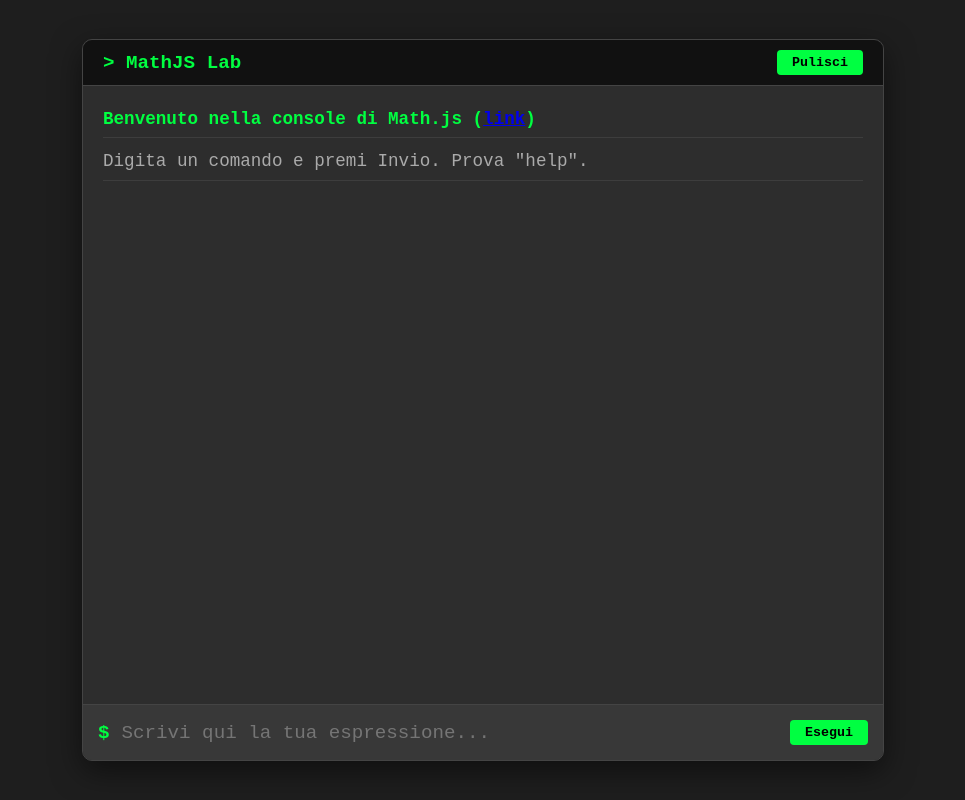
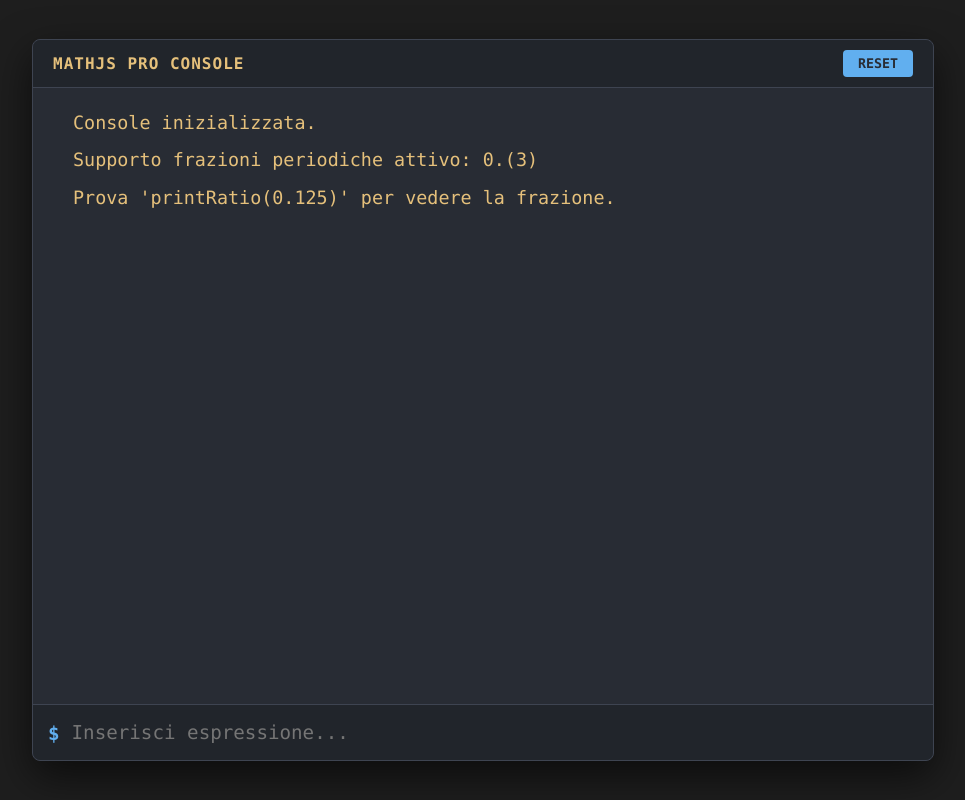
Before and after one commit to salvatorecapolupo/mathjs, a plain HTML site: page index.html in a window 1280 px wide. Shown: the whole page, without its empty margins (157-1122 px from the left). Drawn offline with nearby package versions, Linux system fonts and the light colour scheme.

Commit message:
Update index.html

```diff
--- a/index.html
+++ b/index.html
@@ -3,102 +3,95 @@
 <head>
     <meta charset="UTF-8">
     <meta name="viewport" content="width=device-width, initial-scale=1.0">
-    <title>MathJS Student Console</title>
+    <title>MathJS Pro Lab</title>
     <script src="https://cdnjs.cloudflare.com/ajax/libs/mathjs/11.8.0/math.js"></script>
     <style>
         :root {
-            --bg-color: #1e1e1e;
-            --terminal-bg: #2d2d2d;
-            --text-color: #f0f0f0;
-            --accent-color: #00ff41; /* Hacker Green */
-            --error-color: #ff5555;
-            --input-bg: #383838;
+            --bg: #1e1e1e;
+            --term: #282c34;
+            --text: #abb2bf;
+            --green: #98c379;
+            --blue: #61afef;
+            --red: #e06c75;
+            --yellow: #e5c07b;
+            --purple: #c678dd;
         }
 
         body {
-            font-family: 'Courier New', Courier, monospace;
-            background-color: var(--bg-color);
-            color: var(--text-color);
+            font-family: 'Consolas', 'Monaco', monospace;
+            background-color: var(--bg);
+            color: var(--text);
             margin: 0;
             display: flex;
             justify-content: center;
             align-items: center;
             height: 100vh;
-            padding: 20px;
-            box-sizing: border-box;
         }
 
-        .console-container {
-            width: 100%;
-            max-width: 800px;
+        .console-box {
+            width: 95%;
+            max-width: 900px;
             height: 90vh;
-            background-color: var(--terminal-bg);
-            border-radius: 10px;
-            box-shadow: 0 10px 30px rgba(0,0,0,0.5);
+            background-color: var(--term);
+            border-radius: 8px;
+            box-shadow: 0 15px 40px rgba(0,0,0,0.6);
             display: flex;
             flex-direction: column;
-            overflow: hidden;
-            border: 1px solid #444;
+            border: 1px solid #3e4451;
         }
 
         .header {
-            background-color: #111;
+            background: #21252b;
             padding: 10px 20px;
-            border-bottom: 1px solid #444;
+            border-bottom: 1px solid #3e4451;
             display: flex;
             justify-content: space-between;
             align-items: center;
+            border-radius: 8px 8px 0 0;
         }
 
-        .header h1 {
-            font-size: 1.2rem;
-            margin: 0;
-            color: var(--accent-color);
+        .header h2 { margin: 0; color: var(--yellow); font-size: 1rem; letter-spacing: 1px; }
+
+        button {
+            background: var(--blue);
+            color: #282c34;
+            border: none;
+            padding: 6px 15px;
+            border-radius: 4px;
+            cursor: pointer;
+            font-family: inherit;
+            font-weight: bold;
         }
+        button:hover { opacity: 0.9; }
 
-        .output-area {
+        .output {
             flex-grow: 1;
             padding: 20px;
             overflow-y: auto;
-            font-size: 1.1rem;
-            line-height: 1.5;
+            font-size: 1.15rem;
+            line-height: 1.6;
         }
 
-        .line {
-            margin-bottom: 10px;
-            border-bottom: 1px solid #3d3d3d;
-            padding-bottom: 5px;
+        .line { margin-bottom: 8px; word-wrap: break-word; }
+        .line.in { color: #888; margin-top: 15px; }
+        .line.in::before { content: "> "; color: var(--blue); }
+
+        .line.out { color: var(--green); margin-left: 20px; font-weight: bold; }
+        .line.ratio-out { color: var(--purple); margin-left: 20px; font-style: italic; }
+        .line.err { color: var(--red); margin-left: 20px; background: rgba(224, 108, 117, 0.1); padding: 2px 5px; border-radius: 4px; }
+        .line.info { color: var(--yellow); margin-left: 20px; }
+
+        .input-group {
+            display: flex;
+            padding: 15px;
+            background: #21252b;
+            border-radius: 0 0 8px 8px;
+            border-top: 1px solid #3e4451;
         }
 
-        .line.user {
-            color: #aaa;
-        }
+        .prompt { color: var(--blue); margin-right: 10px; font-weight: bold; font-size: 1.2rem; padding-top: 2px;}
 
-        .line.result {
-            color: var(--accent-color);
-            font-weight: bold;
-        }
-
-        .line.error {
-            color: var(--error-color);
-        }
-
-        .input-area {
-            display: flex;
-            padding: 15px;
-            background-color: var(--input-bg);
-            border-top: 1px solid #444;
-        }
-
-        .prompt-char {
-            color: var(--accent-color);
-            margin-right: 10px;
-            font-weight: bold;
-            font-size: 1.2rem;
-            padding-top: 2px;
-        }
-
-        #command-input {
+        input {
             flex-grow: 1;
             background: transparent;
             border: none;
@@ -107,115 +100,140 @@
             font-size: 1.2rem;
             outline: none;
         }
-
-        button {
-            background-color: var(--accent-color);
-            color: #000;
-            border: none;
-            padding: 5px 15px;
-            cursor: pointer;
-            font-family: inherit;
-            font-weight: bold;
-            border-radius: 4px;
-            margin-left: 10px;
-        }
-
-        button:hover {
-            opacity: 0.8;
-        }
-
-        /* Scrollbar styling */
-        ::-webkit-scrollbar { width: 10px; }
-        ::-webkit-scrollbar-track { background: var(--terminal-bg); }
-        ::-webkit-scrollbar-thumb { background: #555; border-radius: 5px; }
     </style>
 </head>
 <body>
 
-<div class="console-container">
+<div class="console-box">
     <div class="header">
-        <h1>> MathJS Lab</h1>
-        <button onclick="clearConsole()">Pulisci</button>
+        <h2>MATHJS PRO CONSOLE</h2>
+        <button onclick="clearLog()">RESET</button>
     </div>
-
-    <div class="output-area" id="output">
-        <div class="line result">Benvenuto nella console di Math.js (<a target="_blank" href="https://mathjs.org/examples/index.html">link</a>)</div>
-        <div class="line user">Digita un comando e premi Invio. Prova "help".</div>
+    <div class="output" id="log">
+        <div class="line info">Console inizializzata.</div>
+        <div class="line info">Supporto frazioni periodiche attivo: 0.(3)</div>
+        <div class="line info">Prova 'printRatio(0.125)' per vedere la frazione.</div>
     </div>
-
-    <form class="input-area" onsubmit="runCommand(event)">
-        <span class="prompt-char">$</span>
-        <input type="text" id="command-input" autocomplete="off" placeholder="Scrivi qui la tua espressione..." autofocus>
-        <button type="submit">Esegui</button>
+    <form class="input-group" onsubmit="exec(event)">
+        <span class="prompt">$</span>
+        <input type="text" id="cmd" autocomplete="off" autofocus placeholder="Inserisci espressione...">
     </form>
 </div>
 
 <script>
-    const outputDiv = document.getElementById('output');
-    const inputField = document.getElementById('command-input');
+    const log = document.getElementById('log');
+    const input = document.getElementById('cmd');
 
-    // Configurazione parser mathjs
+    // 1. Configurazione MathJS
+    const config = {
+      epsilon: 1e-12,
+      matrix: 'Matrix',
+      number: 'number', // Default number type
+      precision: 64,
+      predictable: false,
+      randomSeed: null
+    }
+
+    // Creiamo l'istanza
     const parser = math.parser();
 
-    function runCommand(e) {
+    // 2. Definizione delle funzioni Helper personalizzate (come richiesto)
+
+    // Funzione printRatio: forza output frazionario
+    function printRatioImpl(value) {
+        try {
+            // Se è un numero puro, proviamo a convertirlo in frazione
+            if (typeof value === 'number') {
+                value = math.fraction(value);
+            }
+            return math.format(value, { fraction: 'ratio' });
+        } catch (e) {
+            return value.toString();
+        }
+    }
+
+    // Funzione print: forza output decimale (con notazione 0.(3) se necessario)
+    function printDecimalImpl(value) {
+        return math.format(value, { fraction: 'decimal' });
+    }
+
+    // Iniettiamo le funzioni nel parser così l'utente può digitarle
+    parser.set('printRatio', printRatioImpl);
+    parser.set('print', printDecimalImpl);
+
+
+    // 3. Motore di esecuzione
+    function exec(e) {
         e.preventDefault();
-        const command = inputField.value.trim();
+        const val = input.value.trim();
+        if (!val) return;
 
-        if (!command) return;
+        printLine(val, 'in');
 
-        // Stampa il comando utente
-        printLine(`$ ${command}`, 'user');
+        try {
+            // Valutiamo l'espressione
+            const res = parser.evaluate(val);
 
-        if (command.toLowerCase() === 'help') {
-            printLine("Comandi base: 1.2 * (2 + 4.5)", 'result');
-            printLine("Frazioni: fraction(1, 3) + fraction(1, 6)", 'result');
-            printLine("Variabili: a = 5; b = 2; a * b", 'result');
-            printLine("Algebra: simplify('2x + x')", 'result');
-            inputField.value = '';
-            scrollToBottom();
-            return;
+            // Gestione output intelligente
+            let outputText = "";
+            let type = 'out';
+
+            if (res === undefined) {
+                outputText = "Fatto.";
+            }
+            else if (typeof res === 'function') {
+                outputText = "Funzione definita.";
+            }
+            else if (math.typeOf(res) === 'Fraction') {
+                // Se il risultato è una frazione, mostriamo entrambe le forme
+                const ratio = math.format(res, { fraction: 'ratio' });
+                const decimal = math.format(res, { fraction: 'decimal' });
+
+                // Se l'utente ha chiamato esplicitamente printRatio, il risultato è già stringa
+                // Ma se il risultato è un oggetto Fraction puro:
+                outputText = `${decimal}  [Frazione: ${ratio}]`;
+            }
+            else {
+                // Output standard
+                // Se è una stringa (es. risultato di printRatio chiamato dall'utente)
+                if (typeof res === 'string') {
+                    outputText = res;
+                    type = 'ratio-out'; // Colore diverso per output forzati
+                } else {
+                    outputText = math.format(res, { precision: 14 });
+                }
+            }
+
+            printLine(outputText, type);
+
+        } catch (err) {
+            printLine(err.message, 'err');
         }
 
-        try {
-            // Valuta l'espressione
-            const result = parser.evaluate(command);
-
-            // Formattazione del risultato
-            let formattedResult;
-            if (typeof result === 'object' && result !== null && result.toString) {
-                formattedResult = result.toString();
-            } else if (result === undefined) {
-                formattedResult = "Definito.";
-            } else {
-                formattedResult = math.format(result, {precision: 14});
-            }
-
-            printLine(`= ${formattedResult}`, 'result');
-        } catch (err) {
-            printLine(`Errore: ${err.message}`, 'error');
-        }
-
-        inputField.value = '';
+        input.value = '';
         scrollToBottom();
     }
 
-    function printLine(text, type) {
-        const div = document.createElement('div');
-        div.className = `line ${type}`;
-        div.textContent = text;
-        outputDiv.appendChild(div);
+    function printLine(txt, type) {
+        const d = document.createElement('div');
+        d.className = 'line ' + type;
+        d.textContent = txt;
+        log.appendChild(d);
+        scrollToBottom();
     }
 
     function scrollToBottom() {
-        outputDiv.scrollTop = outputDiv.scrollHeight;
+        log.scrollTop = log.scrollHeight;
     }
 
-    function clearConsole() {
-        outputDiv.innerHTML = '';
-        printLine('Console pulita.', 'result');
-        parser.clear(); // Pulisce anche le variabili in memoria
+    function clearLog() {
+        log.innerHTML = '';
+        parser.clear();
+        // Re-iniettiamo le funzioni custom dopo il clear
+        parser.set('printRatio', printRatioImpl);
+        parser.set('print', printDecimalImpl);
+        printLine("Memoria cancellata. Funzioni ricaricate.", 'info');
     }
 </script>
-
 </body>
 </html>
```
